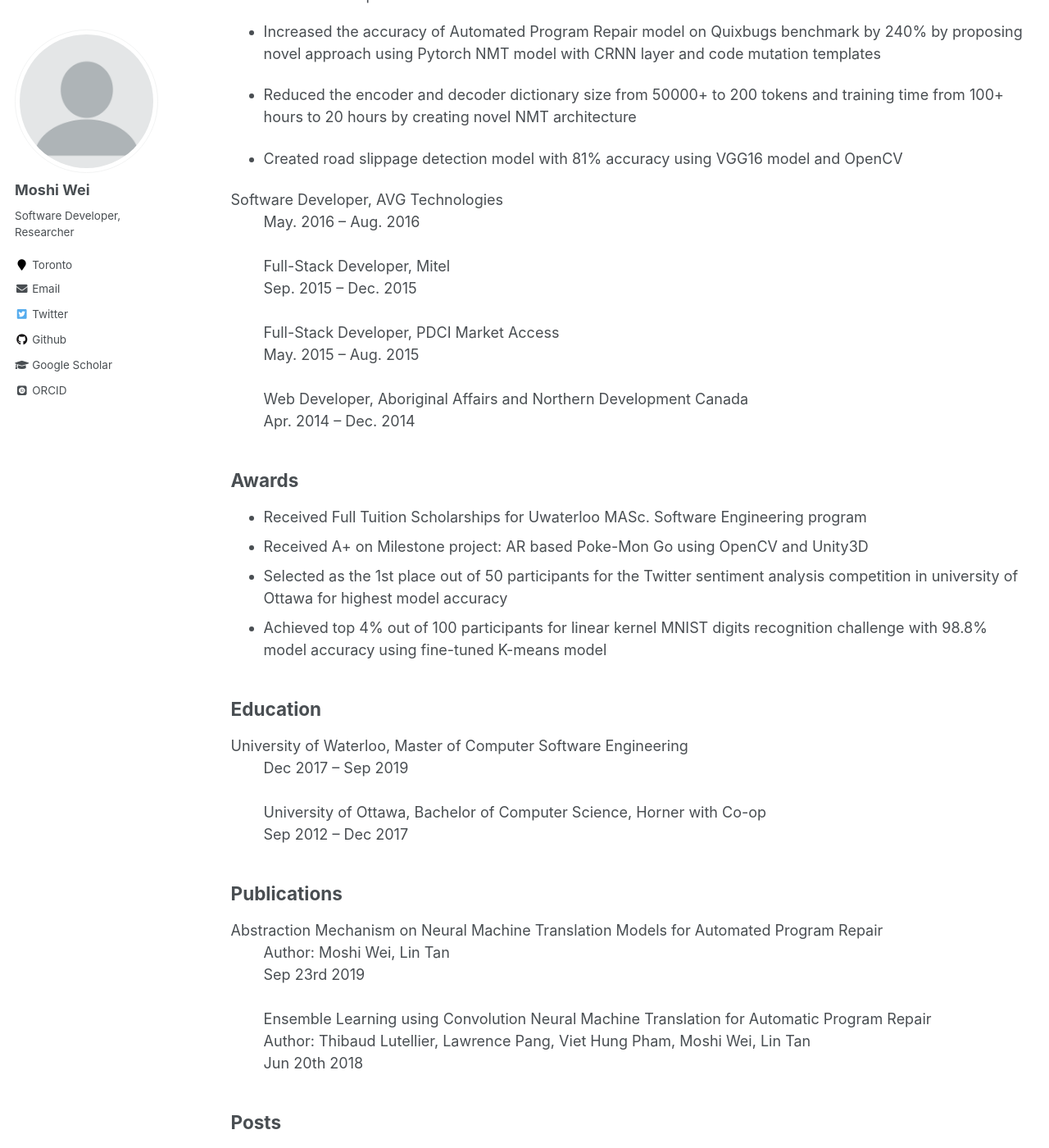
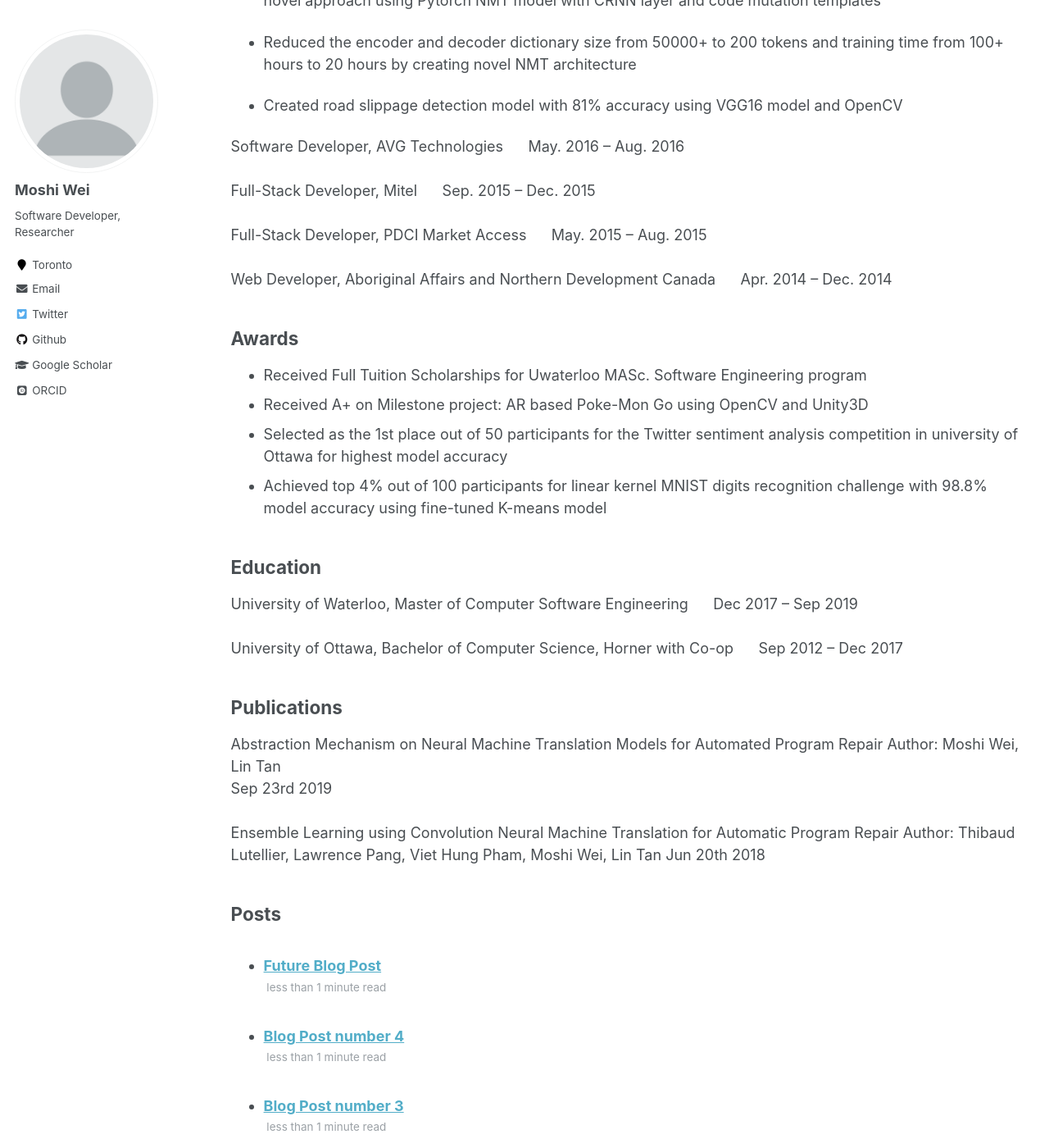
Before and after one commit to Moshiii/Moshiii.github.io, a Jekyll site: the page built from _pages/cv.md, in a window 1280 px wide and 1400 px high, scrolled down 823 px. Shown: the whole window at 82% size. Built offline with Jekyll 4.4.1, drawn with Linux system fonts in a browser that asks for light colours; some web fonts are replaced; part of the change alters nothing that is shown; some of the changed text lies outside the part shown.

Commit message:
fix format

```diff
--- a/_pages/cv.md
+++ b/_pages/cv.md
@@ -12,8 +12,7 @@ Download PDF version [Here](http://Moshiii.github.io/files/Moshi_Wei_ResumeV6_ma
 
 ## Experience
 
-Software Engineer – Business Intelligence, Achievers
-:	May. 2019 – Present
+Software Engineer – Business Intelligence, Achievers &nbsp;&nbsp;&nbsp;&nbsp; May. 2019 – Present
 
 * Created recommender system that recommend user who to @ in social network by applying Sentence Clustering and Collaborative Filtering based on the relevance between message and user
 
@@ -25,13 +24,11 @@ Software Engineer – Business Intelligence, Achievers
 
 * Developed the next generation ETL framework using Python, Redis, Docker and Airflow
 
-Project: Machine learning based Algorithmic trading research
-: May. 2019 – Present
+Project: Machine learning based Algorithmic trading research &nbsp;&nbsp;&nbsp;&nbsp; May. 2019 – Present
 
 * Run a RBC mutual fund portfolio with 9.5% annual return by analysing performance data using Python
 
-Master Research Assistant, University of Waterloo
-: Dec. 2017 – Sep. 2019
+Master Research Assistant, University of Waterloo &nbsp;&nbsp;&nbsp;&nbsp; Dec. 2017 – Sep. 2019
 
 * Increased the accuracy of Automated Program Repair model on Quixbugs benchmark by 240% by proposing novel approach using Pytorch NMT model with CRNN layer and code mutation templates
 
@@ -39,17 +36,13 @@ Master Research Assistant, University of Waterloo
 
 * Created road slippage detection model with 81% accuracy using VGG16 model and OpenCV
 
-Software Developer, AVG Technologies
-: May. 2016 – Aug. 2016
+Software Developer, AVG Technologies &nbsp;&nbsp;&nbsp;&nbsp; May. 2016 – Aug. 2016
 <br/><br/>
-Full-Stack Developer, Mitel
-: Sep. 2015 – Dec. 2015
+Full-Stack Developer, Mitel &nbsp;&nbsp;&nbsp;&nbsp; Sep. 2015 – Dec. 2015
 <br/><br/>
-Full-Stack Developer, PDCI Market Access
-: May. 2015 – Aug. 2015
+Full-Stack Developer, PDCI Market Access &nbsp;&nbsp;&nbsp;&nbsp; May. 2015 – Aug. 2015
 <br/><br/>
-Web Developer, Aboriginal Affairs and Northern Development Canada
-: Apr. 2014 – Dec. 2014
+Web Developer, Aboriginal Affairs and Northern Development Canada &nbsp;&nbsp;&nbsp;&nbsp; Apr. 2014 – Dec. 2014
 
 ## Awards
 * Received Full Tuition Scholarships for Uwaterloo MASc. Software Engineering program
@@ -60,21 +53,19 @@ Web Developer, Aboriginal Affairs and Northern Development Canada
 
 ## Education
 
-University of Waterloo, Master of Computer Software Engineering
-: Dec 2017 – Sep 2019
+University of Waterloo, Master of Computer Software Engineering &nbsp;&nbsp;&nbsp;&nbsp; Dec 2017 – Sep 2019
 <br/><br/>
-University of Ottawa, Bachelor of Computer Science, Horner with Co-op
-: Sep 2012 –  Dec 2017
+University of Ottawa, Bachelor of Computer Science, Horner with Co-op &nbsp;&nbsp;&nbsp;&nbsp; Sep 2012 –  Dec 2017
 
 ## Publications
 
 Abstraction Mechanism on Neural Machine Translation Models for Automated Program Repair
-: Author: Moshi Wei, Lin Tan
-: Sep 23rd 2019
+Author: Moshi Wei, Lin Tan
+Sep 23rd 2019
 <br/><br/>
 Ensemble Learning using Convolution Neural Machine Translation for Automatic Program Repair
-: Author:  Thibaud Lutellier, Lawrence Pang, Viet Hung Pham, Moshi Wei, Lin Tan
-: Jun 20th 2018
+Author:  Thibaud Lutellier, Lawrence Pang, Viet Hung Pham, Moshi Wei, Lin Tan
+Jun 20th 2018
 
 
 ## Posts
```
